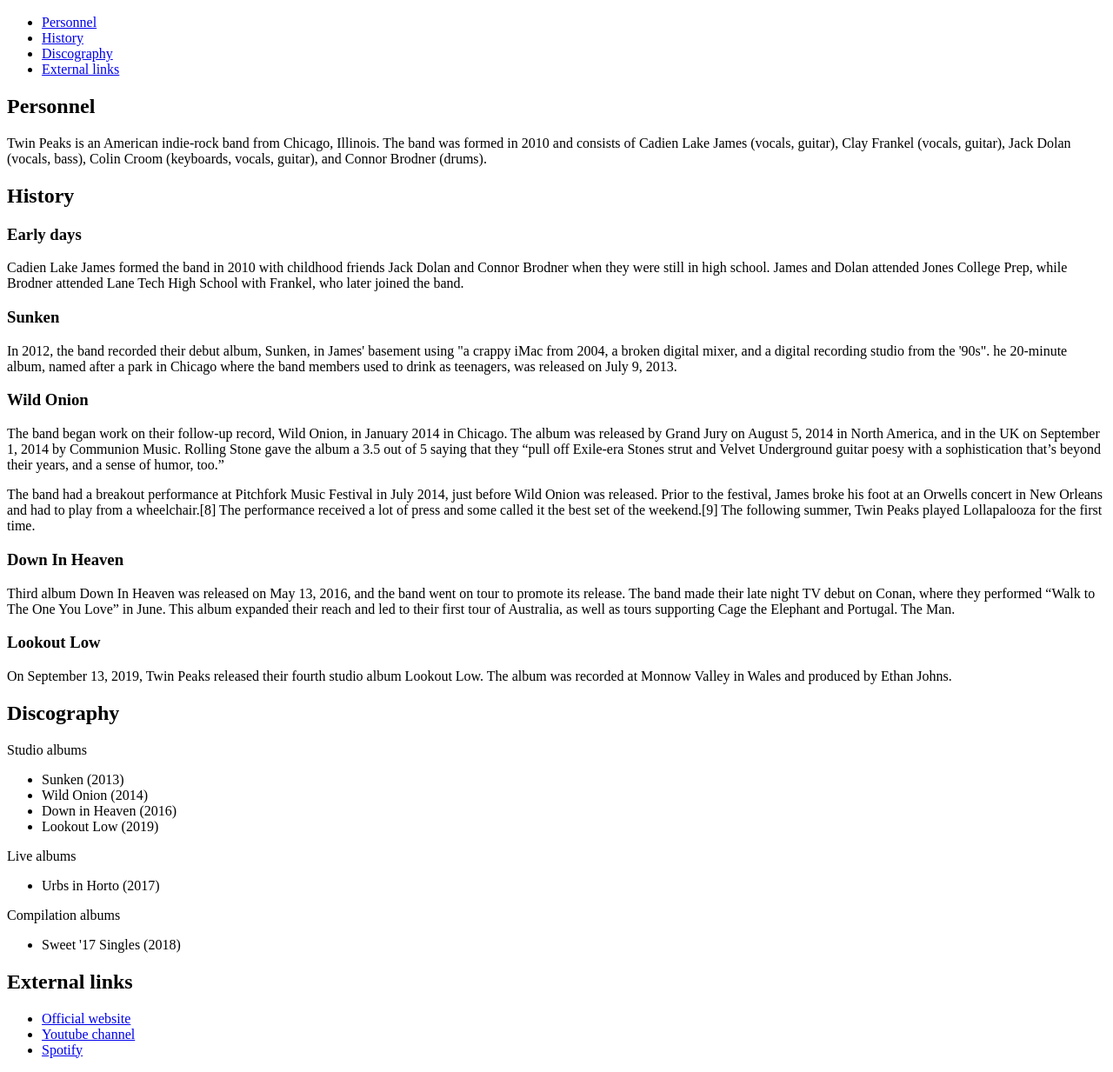
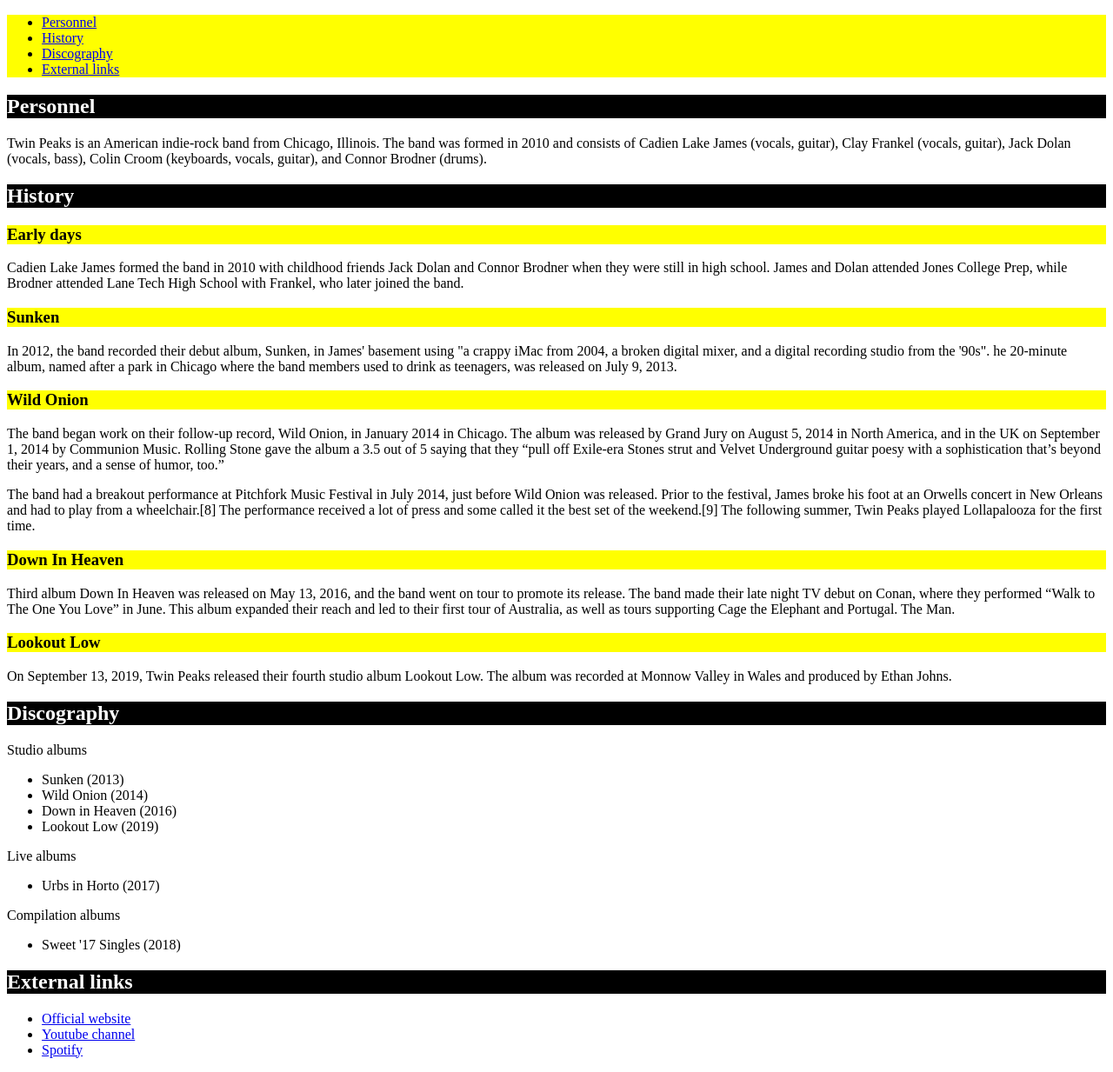
Before and after one commit to Julsrock/WebDev_MCS, a plain HTML site: page 03_twinpeaks/index.html in a window 1280 px wide. Shown: the part 535-1768 px from the top of the page at 87% size. Drawn offline with Linux system fonts and the light colour scheme.

Commit message:
twinpeaks css

```diff
--- a/03_twinpeaks/css/style.css
+++ b/03_twinpeaks/css/style.css
@@ -0,0 +1,29 @@
+h1 {
+	color: #ffffff;
+	background: #000000;
+}
+
+#personnel {
+	color: rgb(255, 255, 255);
+	background: rgb(0, 0, 0);
+}
+
+.discography {
+	color: white;
+	background: black;
+}
+
+section .history {
+	color: #ffffff;
+	background: #000000;
+}
+
+footer h2 {
+	color: rgb(255, 255, 255);
+	background: rgb(0, 0, 0);
+}
+
+nav, h3 {
+	color: black;
+	background: yellow;
+}
--- a/03_twinpeaks/index.html
+++ b/03_twinpeaks/index.html
@@ -5,6 +5,7 @@
 	<meta charset="utf-8">
 	<meta description="Twin Peaks band">
 	<meta keywords="Twin Peaks band">
+	<link rel="stylesheet" href="css/style.css">
 </head>
 <body>
 	<div class="page">
@@ -34,8 +35,8 @@
 						Twin Peaks is an American indie-rock band from Chicago, Illinois. The band was formed in 2010 and consists of Cadien Lake James (vocals, guitar), Clay Frankel (vocals, guitar), Jack Dolan (vocals, bass), Colin Croom (keyboards, vocals, guitar), and Connor Brodner (drums).
 					</p>
 				</section>
-				<section class="history">
-					<h2 class="sectionText" id="history">History</h2>
+				<section>
+					<h2 class="history">History</h2>
 					<h3 class="sectionTop">Early days</h3>
 						<p class="main-text">
 							Cadien Lake James formed the band in 2010 with childhood friends Jack Dolan and Connor Brodner when they were still in high school. James and Dolan attended Jones College Prep, while Brodner attended Lane Tech High School with Frankel, who later joined the band.
@@ -60,8 +61,8 @@
 							On September 13, 2019, Twin Peaks released their fourth studio album Lookout Low. The album was recorded at Monnow Valley in Wales and produced by Ethan Johns.
 						</p>
 				</section>
-				<section class="discography">
-					<h2 class="sectionText" id="discography">Discography</h2>
+				<section>
+					<h2 class="discography">Discography</h2>
 						<p class="main-text">Studio albums</p>
 							<ul>
 								<li>Sunken (2013)</li>
@@ -78,19 +79,16 @@
 								<li>Sweet '17 Singles (2018)</li>
 							</ul>
 				</section>
-				<section class="links">
-					<h2 class="sectionText" id="links">External links</h2>
+			</div>
+		</main>
+		<footer class="footer">
+			<div class="footer-container">
+				<h2 class="sectionText" id="links">External links</h2>
 						<ul>
 							<li><a href="https://twinpeaksdudes.com/">Official website</a></li>
 							<li><a href="https://www.youtube.com/user/twinpeaksdudes">Youtube channel</a></li>
 							<li><a href="https://open.spotify.com/artist/1xD85sp0kecIVuMwUHShxs">Spotify</a></li>
 						</ul>
-				</section>
-			</div>
-		</main>
-		<footer class="footer">
-			<div class="footer-container">
-				<p class=""></p>
 			</div>
 		</footer>
 	</div>
```
Also changed, not shown: 1 other file.
